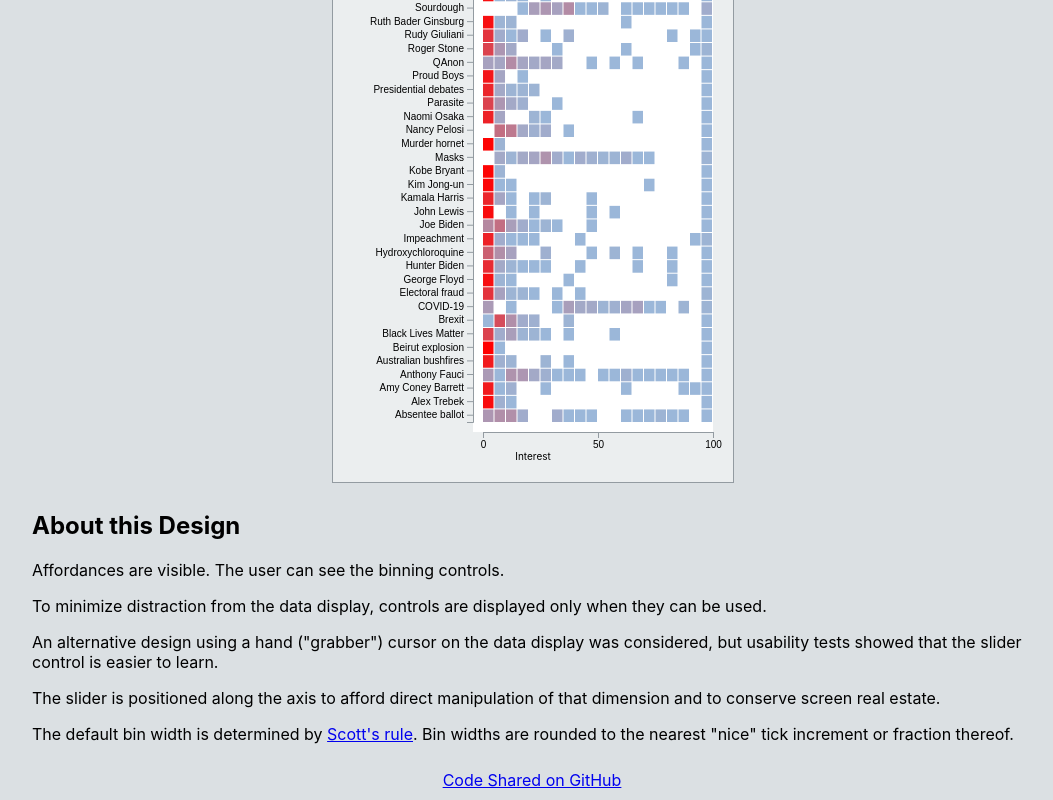
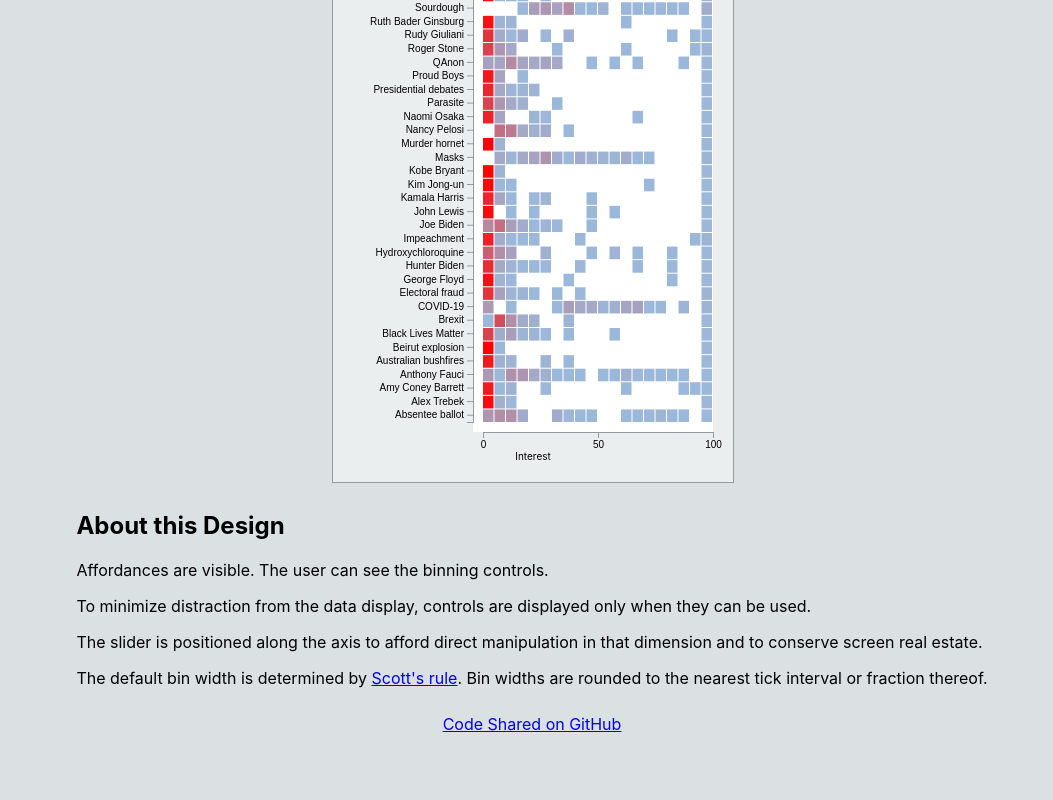
Before and after one commit to hemanrobinson/top-n-binning, a React (Create React App) app: page / in a window 1280 px wide. Shown: the part 1935-2735 px from the top of the page, without its empty margins (108-1161 px from the left). After the commit the page ends 2679 px from the top, so only its background shows below. Built offline with nearby package versions, Linux system fonts and the light colour scheme.

Commit message:
improve text

```diff
--- a/src/App.js
+++ b/src/App.js
@@ -64,13 +64,10 @@
                 To minimize distraction from the data display, controls are displayed only when they can be used.
                 </p>
                 <p>
-                An alternative design using a hand ("grabber") cursor on the data display was considered, but usability tests showed that the slider control is easier to learn.
+                The slider is positioned along the axis to afford direct manipulation in that dimension and to conserve screen real estate.
                 </p>
                 <p>
-                The slider is positioned along the axis to afford direct manipulation of that dimension and to conserve screen real estate.
-                </p>
-                <p>
-                The default bin width is determined by <a href="https://github.com/d3/d3-array/blob/main/README.md#thresholdScott">Scott's rule</a>.  Bin widths are rounded to the nearest "nice" tick increment or fraction thereof.
+                The default bin width is determined by <a href="https://github.com/d3/d3-array/blob/main/README.md#thresholdScott">Scott's rule</a>.  Bin widths are rounded to the nearest tick interval or fraction thereof.
                 </p>
             </div>
             <a href="https://github.com/hemanrobinson/zoom/">Code Shared on GitHub</a>
```
